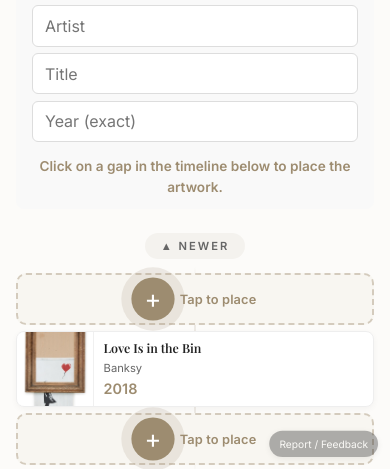
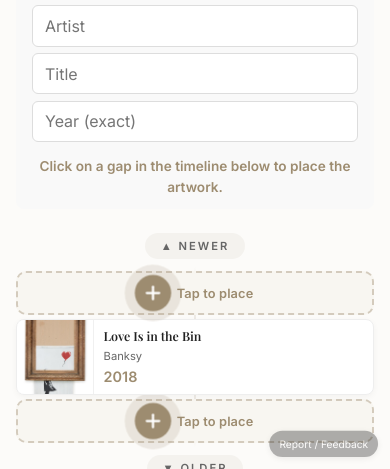
Before and after one commit to nambatu/circart, a website: page www/index.html in a window 390 px wide. Both pictures are taken after a click on the button "Start Game". Shown: the part 375-844 px from the top of the page. Drawn offline with nearby package versions, Linux system fonts and the light colour scheme; files whose address does not match are found by name; a web font is replaced by a local one.

Commit message:
ui plus button fixes

```diff
--- a/docs/style.css
+++ b/docs/style.css
@@ -449,54 +449,70 @@ main, .game-main {
 .timeline::-webkit-scrollbar-thumb { background: #ccc; border-radius: 4px; }
 .timeline::-webkit-scrollbar-thumb:hover { background: #999; }
 
+/* ---------- PLACEMENT SLOTS ----------
+   One design in both orientations: a dashed frame that reads as an empty
+   place in the sequence, with a round + in the middle. Horizontal and
+   vertical differ only in which axis the frame is stretched along. */
 .timeline-gap {
-    width: 40px;
-    min-width: 20px;
-    flex-basis: 40px;
-    height: 200px;
-    flex-shrink: 1;
+    flex: 0 0 56px;
+    align-self: stretch;
+    min-height: 200px;
     display: flex;
     justify-content: center;
     align-items: center;
     cursor: pointer;
-    position: relative;
-    transition: all 0.2s ease;
+    margin: 0 6px;
+    border: 2px dashed rgba(157, 140, 112, 0.4);
+    border-radius: 10px;
+    background: #f8f6f1;
+    transition: background-color 0.2s ease, border-color 0.2s ease;
 }
 
-.timeline-gap::after {
-    content: '';
-    width: 4px;
-    height: 100%;
-    background-color: var(--gap-color);
-    border-radius: 2px;
-    transition: all 0.2s ease;
+.timeline-gap:active {
+    background: #efe9de;
+    border-color: var(--accent-color);
 }
 
-.timeline-gap::before {
-    content: '+';
+/* The + is drawn, not typed. A text glyph is positioned by the font's own
+   metrics, so it sits fractionally off-centre and moves if the webfont
+   fails to load; two bars are exact at any size. */
+.gap-btn {
+    position: relative;
+    flex: none;
+    width: 34px;
+    height: 34px;
+    border-radius: 50%;
+    background-color: var(--accent-color);
+    box-shadow: 0 4px 10px rgba(0,0,0,0.1);
+    transition: transform 0.2s ease, background-color 0.2s ease, box-shadow 0.2s ease;
+}
+
+.gap-btn::before,
+.gap-btn::after {
+    content: '';
     position: absolute;
     top: 50%;
-    transform: translateY(-50%);
-    width: 32px;
-    height: 32px;
-    background-color: var(--accent-color);
-    color: white;
-    border-radius: 50%;
-    display: flex;
-    justify-content: center;
-    align-items: center;
-    font-size: 1.5rem;
-    font-weight: 400;
-    z-index: 10;
-    transition: all 0.2s ease;
-    box-shadow: 0 4px 10px rgba(0,0,0,0.1);
+    left: 50%;
+    background: #fff;
+    border-radius: 1px;
+}
+
+.gap-btn::before {
+    width: 14px;
+    height: 2px;
+    transform: translate(-50%, -50%);
+}
+
+.gap-btn::after {
+    width: 2px;
+    height: 14px;
+    transform: translate(-50%, -50%);
 }
 
 /* First-run coaching: app.js puts .learning on the timeline until the player
-   has placed their first card ever, then takes it off permanently. Declared
-   here, ahead of the phone breakpoint, so the phone version wins there. */
-.timeline.learning .timeline-gap::before {
-    animation: gapPulseDesktop 1.8s ease-in-out infinite;
+   has placed their first card ever, then takes it off permanently. */
+.timeline.learning .gap-btn {
+    animation: gapPulse 1.8s ease-in-out infinite;
 }
 
 .timeline-card {
@@ -826,14 +842,14 @@ main, .game-main {
     .report-btn:hover { transform: scale(1.05); }
     .secondary-btn:hover { background: #f0f0f0; }
     .close-zoom:hover { color: #ccc; }
-    .timeline-gap:hover::before {
-        transform: translateY(-50%) scale(1.15);
+    .timeline-gap:hover {
+        background: #f3eee4;
+        border-color: var(--accent-color);
+    }
+    .timeline-gap:hover .gap-btn {
+        transform: scale(1.15);
         background-color: var(--accent-hover);
-    }
-    .timeline-gap:hover::after {
-        background-color: var(--accent-color);
-        width: 8px;
-        box-shadow: 0 0 10px rgba(157, 140, 112, 0.4);
+        box-shadow: 0 6px 16px rgba(0,0,0,0.14);
     }
 }
 
@@ -1123,44 +1139,32 @@ main, .game-main {
        one, so the eye only registered a small circle and never read it as
        somewhere a card could go. A dashed frame between two solid cards says
        "something belongs here" without anyone having to read the hint. */
+    /* Same slot, stretched along the other axis. 44px is the floor here, not
+       a style choice: it is the minimum comfortable touch target, and an
+       invisible-but-large target is exactly what confused testers before.
+       Trimmed from 52px + 6px margins to 44px + 4px, which gives back about
+       a fifth of the timeline's height without shrinking the target below
+       what a thumb can reliably hit. */
     .timeline-gap {
+        flex: none;
+        align-self: auto;
         width: 100%;
         min-width: 0;
-        flex-basis: auto;
         height: auto;
-        min-height: 52px;          /* comfortable thumb target */
+        min-height: 44px;
         z-index: 1;
         gap: 0.5rem;
-        margin: 6px 0;
-        border: 2px dashed rgba(157, 140, 112, 0.4);
-        border-radius: 10px;
+        margin: 4px 0;
         /* Opaque, not translucent: the timeline's centre line would otherwise
            show through the slot and read as a stray mark next to the +. It
            still shows in the margins, where it works as a connector. */
         background: #f8f6f1;
-        transition: background-color 0.15s, border-color 0.15s;
     }
 
-    .timeline-gap:active {
-        background: #efe9de;
-        border-color: var(--accent-color);
-    }
-
-    .timeline-gap::after { display: none; }
-
     /* Until the first card has ever been placed, name the action outright.
-       flex:none + nowrap keep it on one line beside the +, instead of being
-       squeezed into a column by the flex container. */
+       flex:none + nowrap keep it on one line beside the +. */
     .timeline.learning .timeline-gap::after {
-        display: block;
         content: 'Tap to place';
-        /* The desktop rule makes ::after a 4px grey bar. Re-using the same
-           pseudo-element for the label means explicitly undoing that, or the
-           bar's width and background survive and sit beside the +. */
-        width: auto;
-        height: auto;
-        background: none;
-        border-radius: 0;
         flex: none;
         white-space: nowrap;
         font-family: var(--font-body);
@@ -1179,23 +1183,21 @@ main, .game-main {
         transform-origin: bottom right;
     }
 
-    .timeline.learning .timeline-gap::before {
-        animation: gapPulse 1.8s ease-in-out infinite;
+
+    /* Slightly smaller circle on a phone, and a firm press state since
+       there is no hover to lean on. */
+    .gap-btn {
+        width: 32px;
+        height: 32px;
+        box-shadow: 0 2px 8px rgba(0,0,0,0.12);
+        transition: transform 0.15s ease, background-color 0.15s ease, box-shadow 0.15s ease;
     }
 
-    .timeline-gap::before {
-        position: static;
-        transform: none;
-        width: 38px;
-        height: 38px;
-        font-size: 1.4rem;
-        z-index: 2;
-        box-shadow: 0 2px 8px rgba(0,0,0,0.12);
-        transition: all 0.15s;
-    }
+    .gap-btn::before { width: 13px; }
+    .gap-btn::after  { height: 13px; }
 
-    .timeline-gap:active::before {
-        transform: scale(1.2);
+    .timeline-gap:active .gap-btn {
+        transform: scale(1.18);
         background-color: var(--wine-red);
         box-shadow: 0 0 0 6px rgba(114, 47, 55, 0.15);
     }
@@ -1287,11 +1289,6 @@ main, .game-main {
     50%      { transform: scale(1.14); box-shadow: 0 0 0 9px rgba(157,140,112,0.16); }
 }
 
-@keyframes gapPulseDesktop {
-    0%, 100% { transform: translateY(-50%) scale(1);    box-shadow: 0 4px 10px rgba(0,0,0,0.1); }
-    50%      { transform: translateY(-50%) scale(1.18); box-shadow: 0 0 0 10px rgba(157,140,112,0.16); }
-}
-
 /* Keep content clear of the notch and the home indicator. */
 @supports (padding: env(safe-area-inset-top)) {
     @media (max-width: 780px) {
--- a/docs/sw.js
+++ b/docs/sw.js
@@ -9,7 +9,7 @@
    for you, so you normally never touch this file.
    ============================================================ */
 
-const CACHE_VERSION = '20260923-225804';
+const CACHE_VERSION = '20260924-160413';
 
 const SHELL_CACHE  = `circart-shell-${CACHE_VERSION}`;
 const IMAGE_CACHE  = `circart-images-${CACHE_VERSION}`;
--- a/www/app.js
+++ b/www/app.js
@@ -872,6 +872,15 @@ function renderTimeline() {
         gap.setAttribute('tabindex', '0');
         gap.setAttribute('aria-label', label);
 
+        // A real element for the button, rather than a ::before glyph. The
+        // plus is drawn as two bars in CSS, so it cannot drift with the
+        // font's metrics, and the circle is a plain flex item that centres
+        // identically in the horizontal and vertical layouts.
+        const btn = document.createElement('span');
+        btn.className = 'gap-btn';
+        btn.setAttribute('aria-hidden', 'true');
+        gap.appendChild(btn);
+
         gap.addEventListener('click', () => placeCard(i));
         gap.addEventListener('keydown', (e) => {
             if (e.key === 'Enter' || e.key === ' ') {
--- a/www/style.css
+++ b/www/style.css
@@ -449,54 +449,70 @@ main, .game-main {
 .timeline::-webkit-scrollbar-thumb { background: #ccc; border-radius: 4px; }
 .timeline::-webkit-scrollbar-thumb:hover { background: #999; }
 
+/* ---------- PLACEMENT SLOTS ----------
+   One design in both orientations: a dashed frame that reads as an empty
+   place in the sequence, with a round + in the middle. Horizontal and
+   vertical differ only in which axis the frame is stretched along. */
 .timeline-gap {
-    width: 40px;
-    min-width: 20px;
-    flex-basis: 40px;
-    height: 200px;
-    flex-shrink: 1;
+    flex: 0 0 56px;
+    align-self: stretch;
+    min-height: 200px;
     display: flex;
     justify-content: center;
     align-items: center;
     cursor: pointer;
-    position: relative;
-    transition: all 0.2s ease;
+    margin: 0 6px;
+    border: 2px dashed rgba(157, 140, 112, 0.4);
+    border-radius: 10px;
+    background: #f8f6f1;
+    transition: background-color 0.2s ease, border-color 0.2s ease;
 }
 
-.timeline-gap::after {
-    content: '';
-    width: 4px;
-    height: 100%;
-    background-color: var(--gap-color);
-    border-radius: 2px;
-    transition: all 0.2s ease;
+.timeline-gap:active {
+    background: #efe9de;
+    border-color: var(--accent-color);
 }
 
-.timeline-gap::before {
-    content: '+';
+/* The + is drawn, not typed. A text glyph is positioned by the font's own
+   metrics, so it sits fractionally off-centre and moves if the webfont
+   fails to load; two bars are exact at any size. */
+.gap-btn {
+    position: relative;
+    flex: none;
+    width: 34px;
+    height: 34px;
+    border-radius: 50%;
+    background-color: var(--accent-color);
+    box-shadow: 0 4px 10px rgba(0,0,0,0.1);
+    transition: transform 0.2s ease, background-color 0.2s ease, box-shadow 0.2s ease;
+}
+
+.gap-btn::before,
+.gap-btn::after {
+    content: '';
     position: absolute;
     top: 50%;
-    transform: translateY(-50%);
-    width: 32px;
-    height: 32px;
-    background-color: var(--accent-color);
-    color: white;
-    border-radius: 50%;
-    display: flex;
-    justify-content: center;
-    align-items: center;
-    font-size: 1.5rem;
-    font-weight: 400;
-    z-index: 10;
-    transition: all 0.2s ease;
-    box-shadow: 0 4px 10px rgba(0,0,0,0.1);
+    left: 50%;
+    background: #fff;
+    border-radius: 1px;
+}
+
+.gap-btn::before {
+    width: 14px;
+    height: 2px;
+    transform: translate(-50%, -50%);
+}
+
+.gap-btn::after {
+    width: 2px;
+    height: 14px;
+    transform: translate(-50%, -50%);
 }
 
 /* First-run coaching: app.js puts .learning on the timeline until the player
-   has placed their first card ever, then takes it off permanently. Declared
-   here, ahead of the phone breakpoint, so the phone version wins there. */
-.timeline.learning .timeline-gap::before {
-    animation: gapPulseDesktop 1.8s ease-in-out infinite;
+   has placed their first card ever, then takes it off permanently. */
+.timeline.learning .gap-btn {
+    animation: gapPulse 1.8s ease-in-out infinite;
 }
 
 .timeline-card {
@@ -826,14 +842,14 @@ main, .game-main {
     .report-btn:hover { transform: scale(1.05); }
     .secondary-btn:hover { background: #f0f0f0; }
     .close-zoom:hover { color: #ccc; }
-    .timeline-gap:hover::before {
-        transform: translateY(-50%) scale(1.15);
+    .timeline-gap:hover {
+        background: #f3eee4;
+        border-color: var(--accent-color);
+    }
+    .timeline-gap:hover .gap-btn {
+        transform: scale(1.15);
         background-color: var(--accent-hover);
-    }
-    .timeline-gap:hover::after {
-        background-color: var(--accent-color);
-        width: 8px;
-        box-shadow: 0 0 10px rgba(157, 140, 112, 0.4);
+        box-shadow: 0 6px 16px rgba(0,0,0,0.14);
     }
 }
 
@@ -1123,44 +1139,32 @@ main, .game-main {
        one, so the eye only registered a small circle and never read it as
        somewhere a card could go. A dashed frame between two solid cards says
        "something belongs here" without anyone having to read the hint. */
+    /* Same slot, stretched along the other axis. 44px is the floor here, not
+       a style choice: it is the minimum comfortable touch target, and an
+       invisible-but-large target is exactly what confused testers before.
+       Trimmed from 52px + 6px margins to 44px + 4px, which gives back about
+       a fifth of the timeline's height without shrinking the target below
+       what a thumb can reliably hit. */
     .timeline-gap {
+        flex: none;
+        align-self: auto;
         width: 100%;
         min-width: 0;
-        flex-basis: auto;
         height: auto;
-        min-height: 52px;          /* comfortable thumb target */
+        min-height: 44px;
         z-index: 1;
         gap: 0.5rem;
-        margin: 6px 0;
-        border: 2px dashed rgba(157, 140, 112, 0.4);
-        border-radius: 10px;
+        margin: 4px 0;
         /* Opaque, not translucent: the timeline's centre line would otherwise
            show through the slot and read as a stray mark next to the +. It
            still shows in the margins, where it works as a connector. */
         background: #f8f6f1;
-        transition: background-color 0.15s, border-color 0.15s;
     }
 
-    .timeline-gap:active {
-        background: #efe9de;
-        border-color: var(--accent-color);
-    }
-
-    .timeline-gap::after { display: none; }
-
     /* Until the first card has ever been placed, name the action outright.
-       flex:none + nowrap keep it on one line beside the +, instead of being
-       squeezed into a column by the flex container. */
+       flex:none + nowrap keep it on one line beside the +. */
     .timeline.learning .timeline-gap::after {
-        display: block;
         content: 'Tap to place';
-        /* The desktop rule makes ::after a 4px grey bar. Re-using the same
-           pseudo-element for the label means explicitly undoing that, or the
-           bar's width and background survive and sit beside the +. */
-        width: auto;
-        height: auto;
-        background: none;
-        border-radius: 0;
         flex: none;
         white-space: nowrap;
         font-family: var(--font-body);
@@ -1179,23 +1183,21 @@ main, .game-main {
         transform-origin: bottom right;
     }
 
-    .timeline.learning .timeline-gap::before {
-        animation: gapPulse 1.8s ease-in-out infinite;
+
+    /* Slightly smaller circle on a phone, and a firm press state since
+       there is no hover to lean on. */
+    .gap-btn {
+        width: 32px;
+        height: 32px;
+        box-shadow: 0 2px 8px rgba(0,0,0,0.12);
+        transition: transform 0.15s ease, background-color 0.15s ease, box-shadow 0.15s ease;
     }
 
-    .timeline-gap::before {
-        position: static;
-        transform: none;
-        width: 38px;
-        height: 38px;
-        font-size: 1.4rem;
-        z-index: 2;
-        box-shadow: 0 2px 8px rgba(0,0,0,0.12);
-        transition: all 0.15s;
-    }
+    .gap-btn::before { width: 13px; }
+    .gap-btn::after  { height: 13px; }
 
-    .timeline-gap:active::before {
-        transform: scale(1.2);
+    .timeline-gap:active .gap-btn {
+        transform: scale(1.18);
         background-color: var(--wine-red);
         box-shadow: 0 0 0 6px rgba(114, 47, 55, 0.15);
     }
@@ -1287,11 +1289,6 @@ main, .game-main {
     50%      { transform: scale(1.14); box-shadow: 0 0 0 9px rgba(157,140,112,0.16); }
 }
 
-@keyframes gapPulseDesktop {
-    0%, 100% { transform: translateY(-50%) scale(1);    box-shadow: 0 4px 10px rgba(0,0,0,0.1); }
-    50%      { transform: translateY(-50%) scale(1.18); box-shadow: 0 0 0 10px rgba(157,140,112,0.16); }
-}
-
 /* Keep content clear of the notch and the home indicator. */
 @supports (padding: env(safe-area-inset-top)) {
     @media (max-width: 780px) {
```
Also changed, not shown: docs/app.js (+9 -0 lines), www-mobile/app.js (+9 -0 lines), Claude outputs/19-phone-slots.png (added), Claude outputs/20-desktop-slots.png (added).
